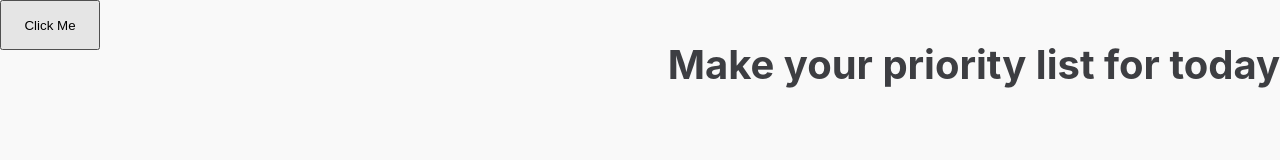
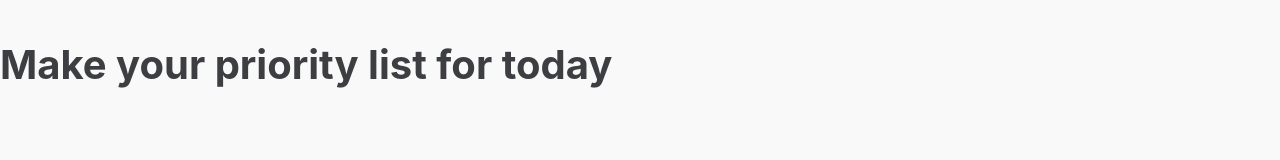
Before and after one commit to RadojkoR/radojkoRadulovicProjectThree, a React (Create React App) app: page / in a window 1280 px wide. Shown: the top 160 px of the page. Built offline with nearby package versions, Linux system fonts and the light colour scheme; no server answers; the database is empty.

Commit message:
added if statment for empty input

```diff
--- a/src/App.js
+++ b/src/App.js
@@ -49,7 +49,6 @@ function App() {
       push(dbRef, userInput);
     } else {
       alert('pleaase put some text into form');
-      // alert.className.add('alert')
     }
 
   }
@@ -60,21 +59,12 @@ function App() {
 
     remove(dbRef)
   }
-  // ************************ LOG IN ************************
-  const [loggedIn, setLoggedIn] = useState(false);
-  const [userName, setUserName] = useState( '' );
-
-  const handleClick = () => {
-    setLoggedIn(!loggedIn);
-  }
 
 
 
   return (
     <div className="App">
         <header>
-
-        <button onClick={handleClick}>Click Me</button>
 
           <h1>Make your priority list for today</h1>
         </header>
```
